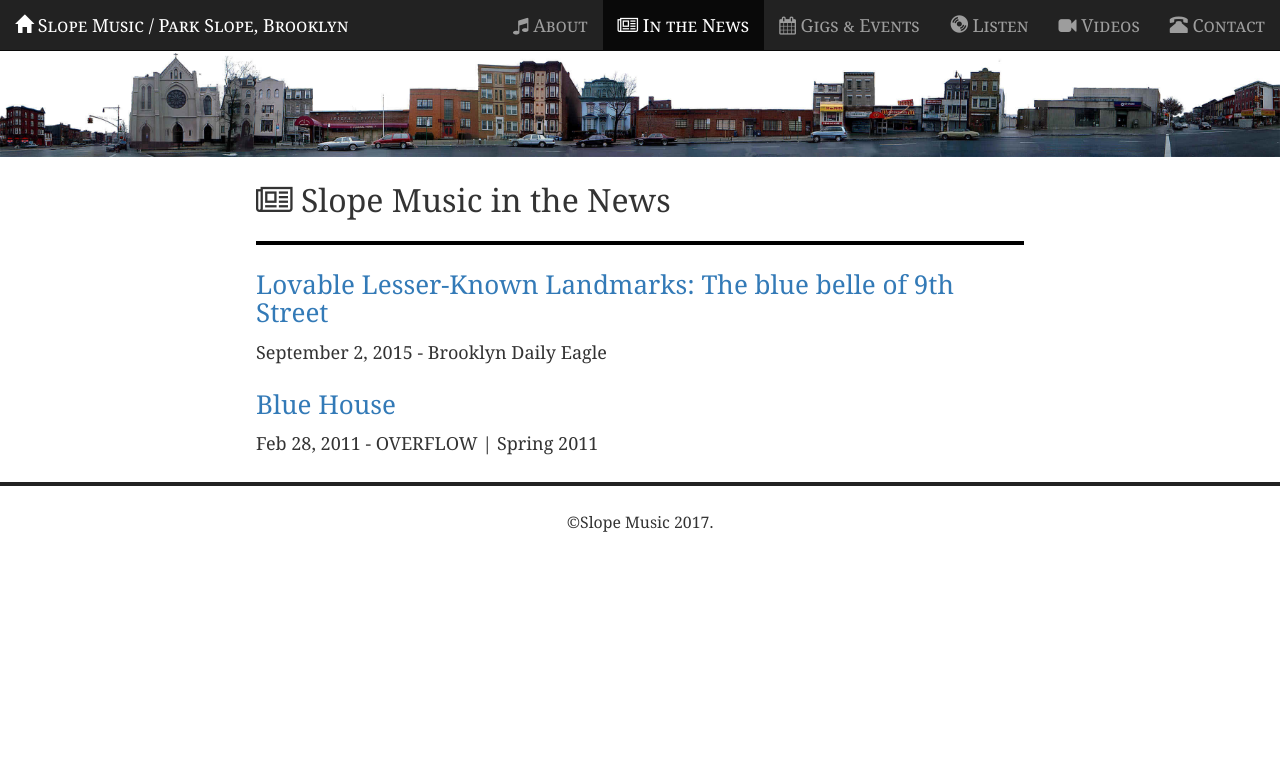
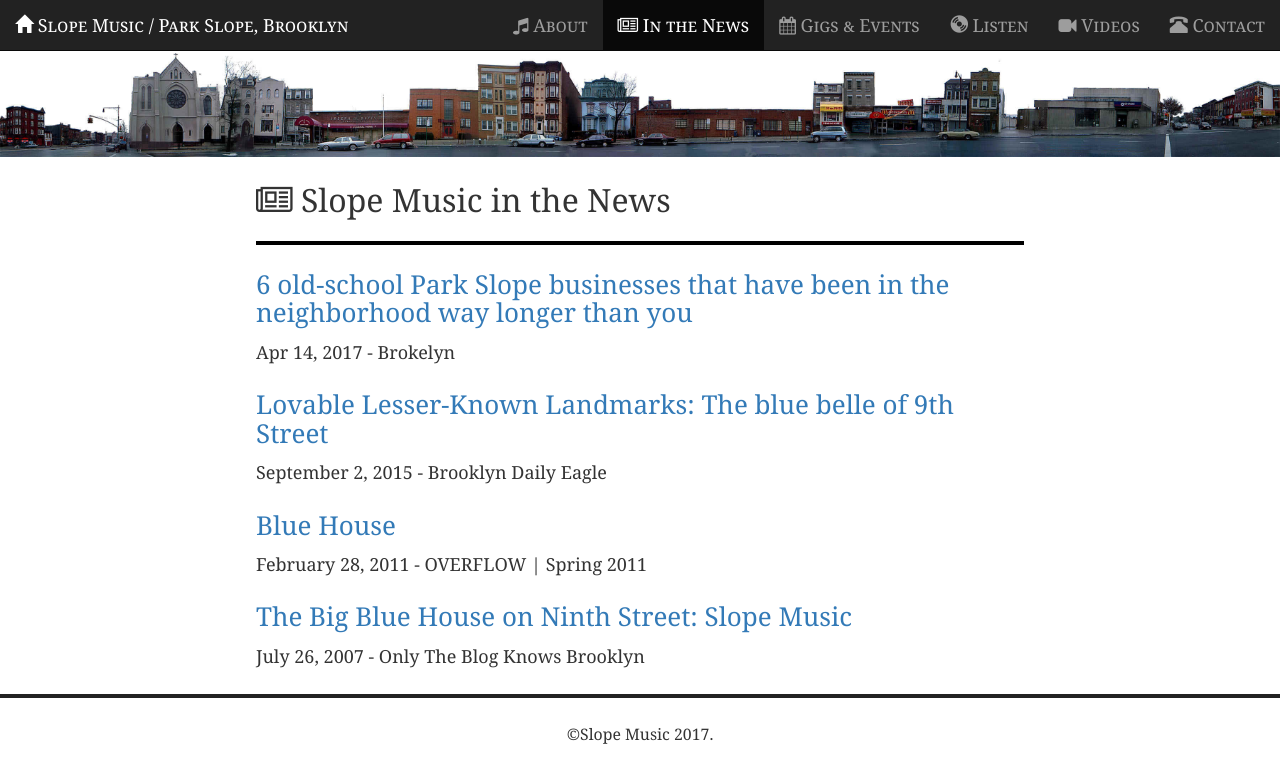
Before and after one commit to jrockowitz/slopemusic, a Jekyll site: the page built from _pages/news.html, in a window 1280 px wide. Shown: the top 783 px of the page. Built offline with Jekyll 4.4.1, drawn with Linux system fonts in a browser that asks for light colours.

Commit message:
Deploying changes to GitHub

```diff
--- a/_pages/news.html
+++ b/_pages/news.html
@@ -5,8 +5,14 @@ subtitle: ''
 permalink: /news/
 ---
 
+<h3><a href="http://brokelyn.com/old-school-park-slope-businesses/">6 old-school Park Slope businesses that have been in the neighborhood way longer than you</a></h3>
+<div>Apr 14, 2017 - Brokelyn</div>
+
 <h3><a href="http://www.brooklyneagle.com/articles/2015/9/2/lovable-lesser-known-landmarks-blue-belle-9th-street">Lovable Lesser-Known Landmarks: The blue belle of 9th Street</a></h3>
 <div>September 2, 2015 - Brooklyn Daily Eagle</div>
 
 <h3><a href="https://issuu.com/overflow.magazine/docs/issue9">Blue House</a></h3>
-<div>Feb 28, 2011  - OVERFLOW | Spring 2011  </div>
+<div>February 28, 2011 - OVERFLOW | Spring 2011</div>
+
+<h3><a href="http://onlytheblogknowsbrooklyn.com/2007/07/26/the-big-blue-ho/">The Big Blue House on Ninth Street: Slope Music</a></h3>
+<div>July 26, 2007  - Only The Blog Knows Brooklyn</div>
```
